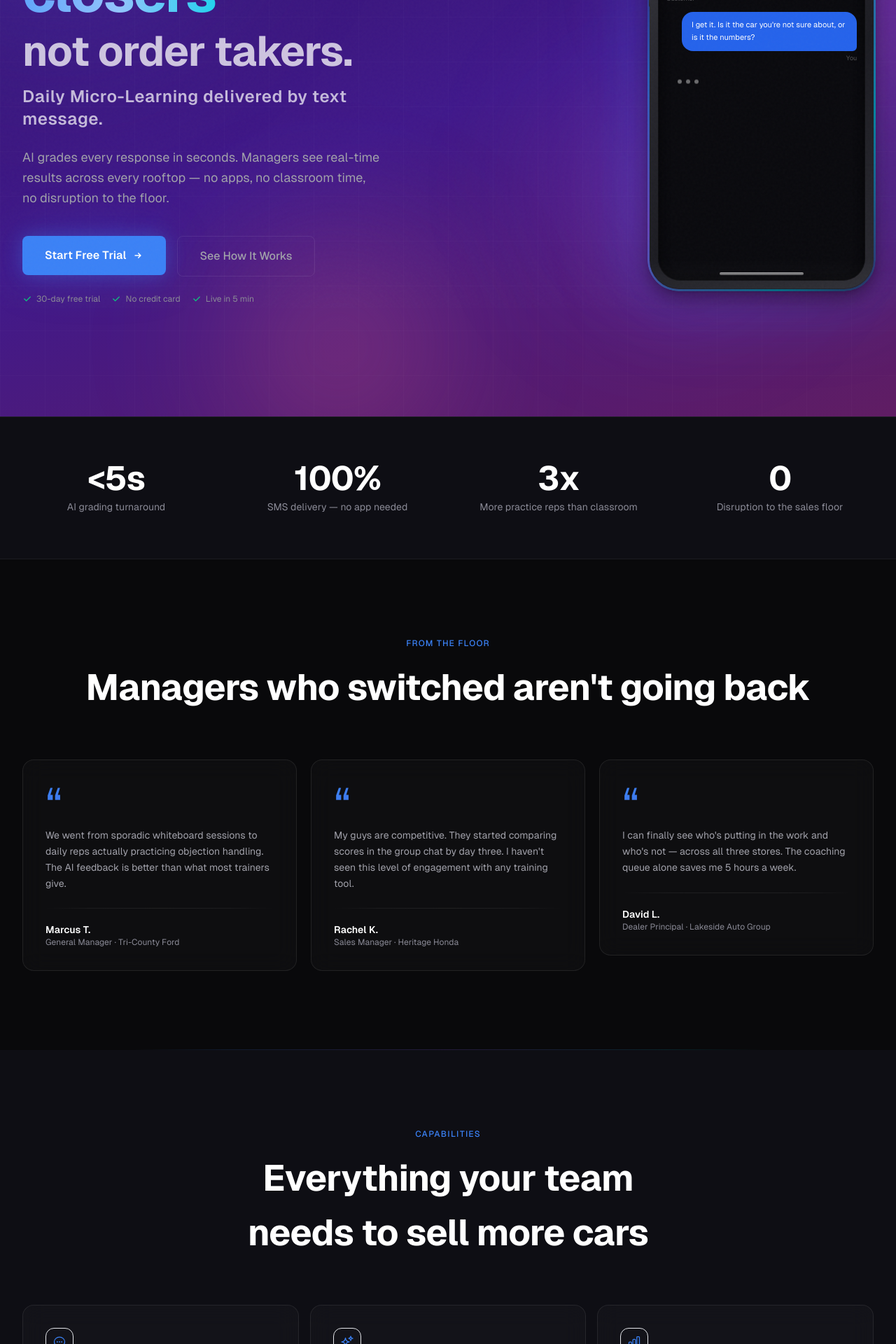
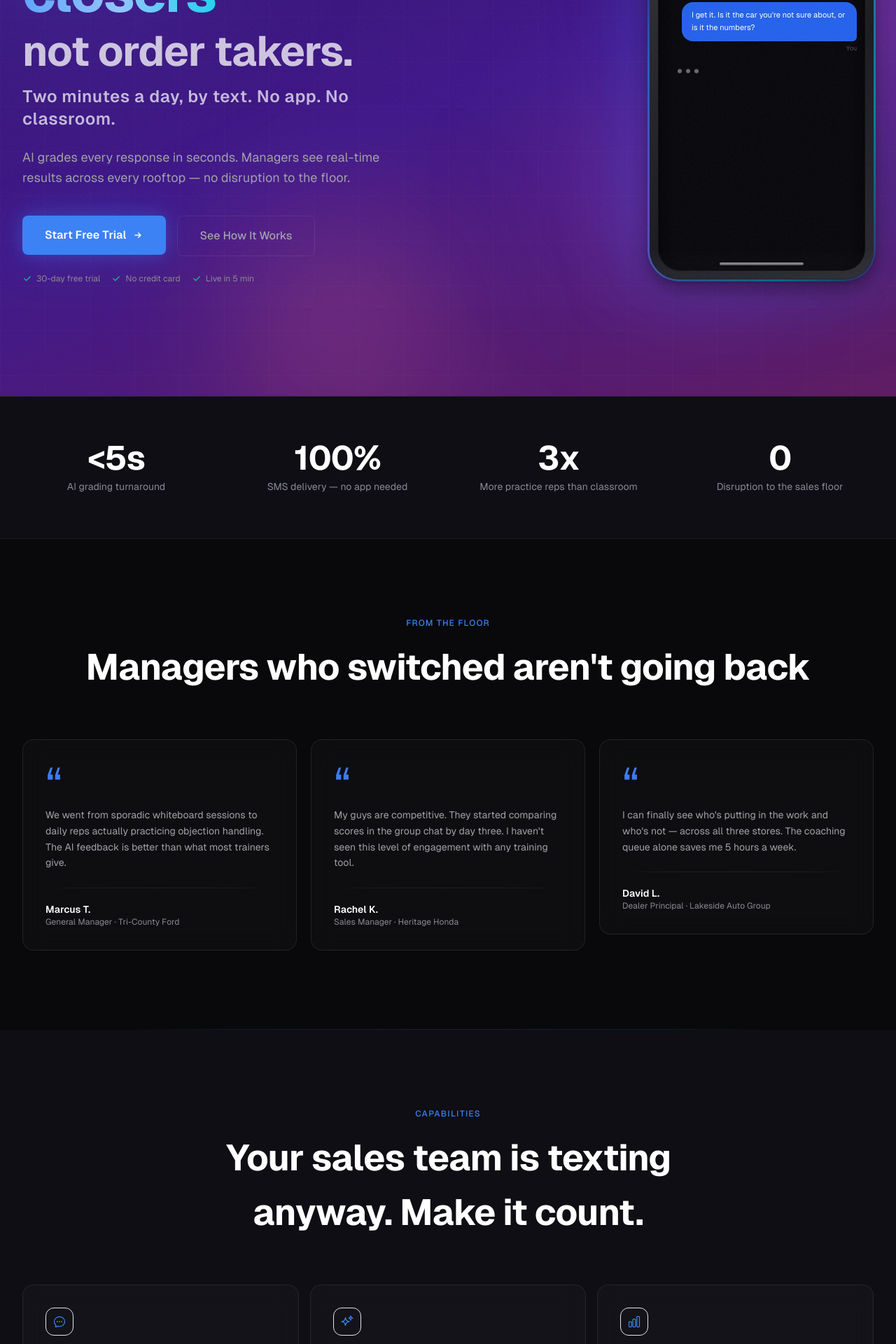
Before and after one commit to kenchapmanpdx-png/dealershipiq-, a Next.js app: page / in a window 1280 px wide. Shown: the part 360-2280 px from the top of the page at 70% size. Built offline with nearby package versions, Linux system fonts and the light colour scheme; no server answers.

Commit message:
Landing page copy: texting tagline + two-minutes hero line

```diff
--- a/src/app/(marketing)/page.tsx
+++ b/src/app/(marketing)/page.tsx
@@ -246,13 +246,13 @@ export default function LandingPage() {
 
               {/* Tagline */}
               <p className="text-xl sm:text-2xl font-semibold text-white/70 tracking-wide mb-6">
-                Daily Micro-Learning delivered by text message.
+                Two minutes a day, by text. No app. No classroom.
               </p>
 
               {/* Subheadline */}
               <p className="text-body text-[var(--text-secondary)] max-w-lg mb-10 leading-relaxed">
                 AI grades every response in seconds.
-                Managers see real-time results across every rooftop — no apps, no classroom time,
+                Managers see real-time results across every rooftop —
                 no disruption to the floor.
               </p>
 
@@ -368,7 +368,7 @@ export default function LandingPage() {
                 Capabilities
               </p>
               <h2 className="text-section font-bold tracking-[-0.02em] text-white text-balance">
-                Everything your team needs to sell more cars
+                Your sales team is texting anyway. Make it count.
               </h2>
             </div>
           </ScrollReveal>
```
